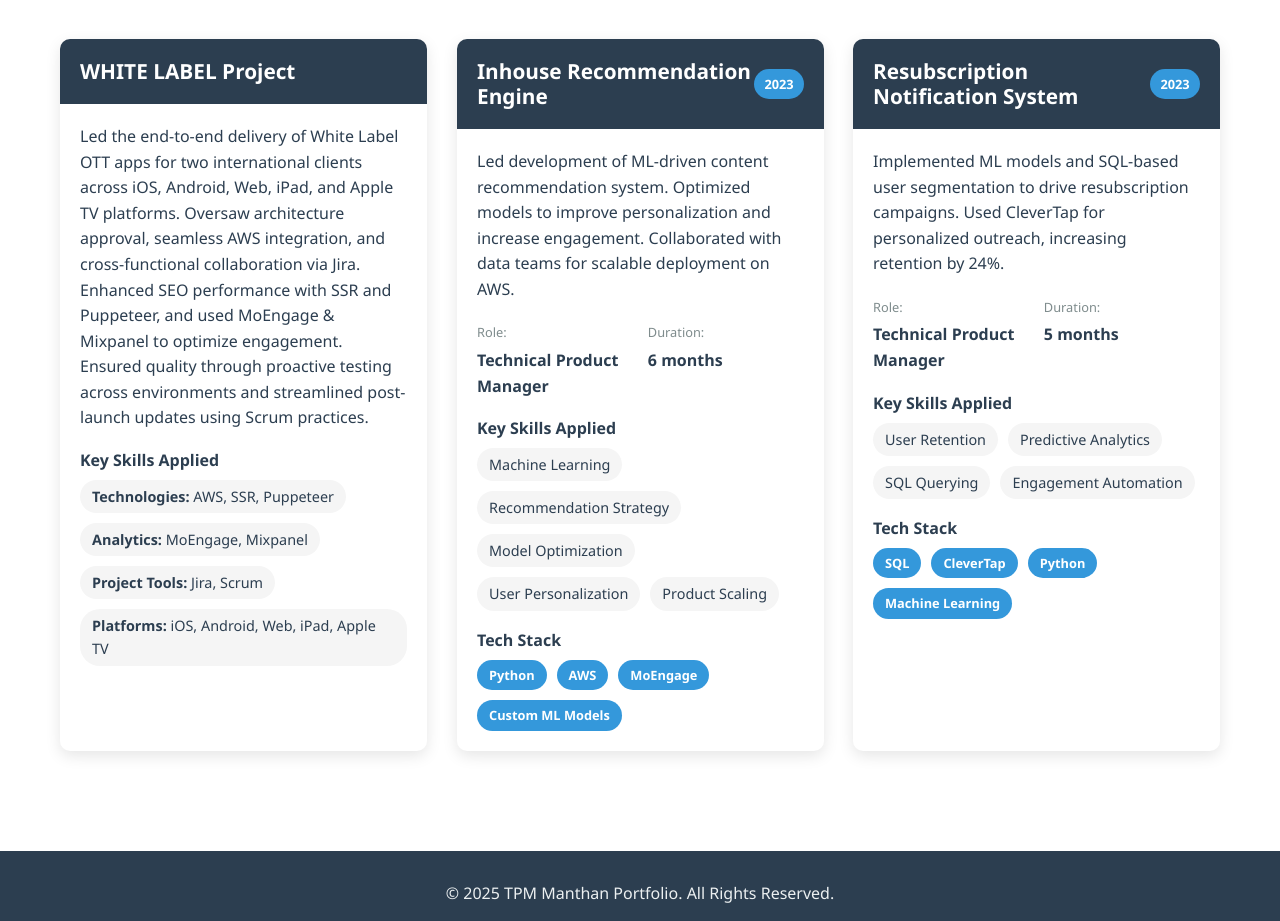
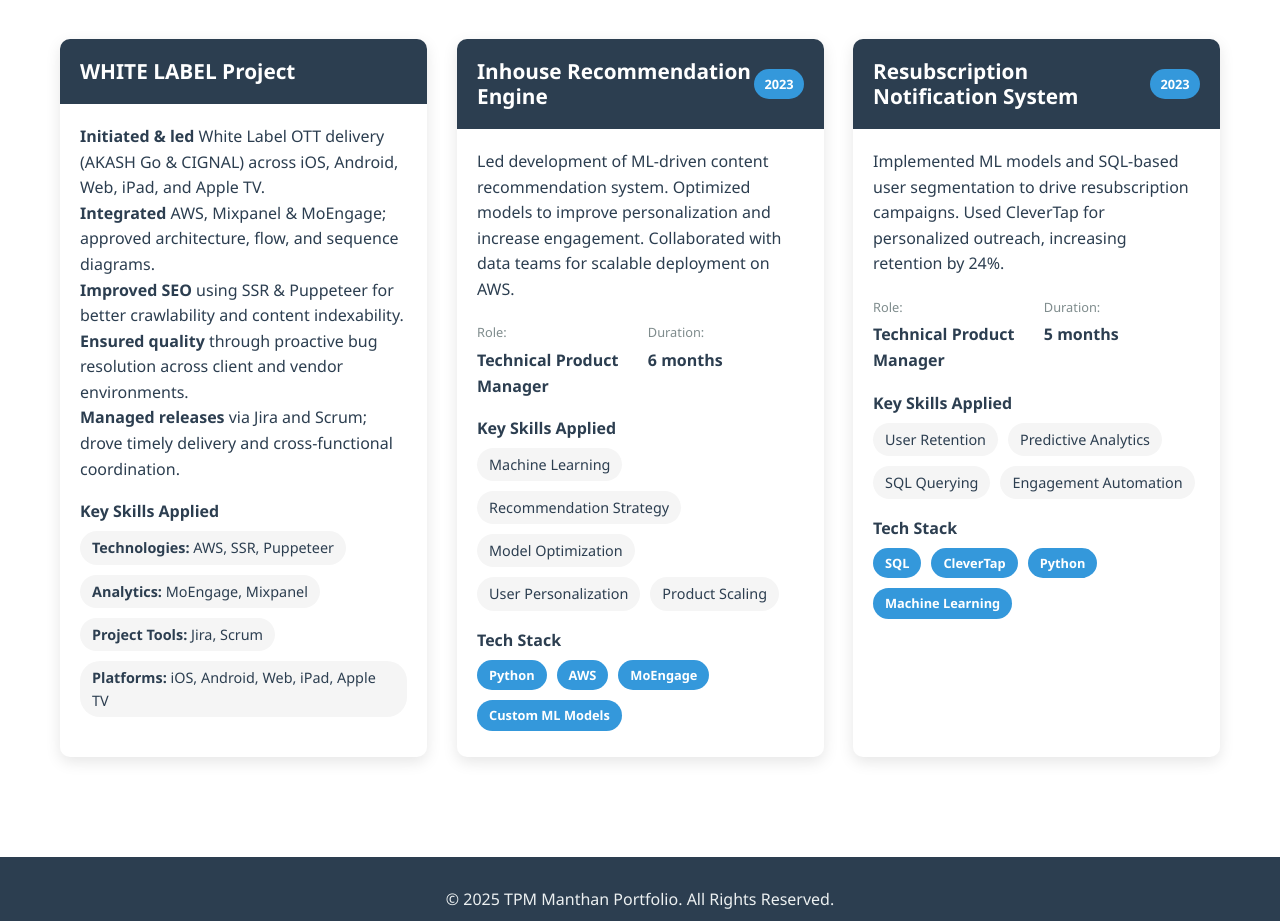
Before and after one commit to Manthansrivastav1234/manthanportfolio3d, a plain HTML site: page index.html in a window 1280 px wide. Shown: the part 2180-3101 px from the top of the page. Drawn offline with nearby package versions, Linux system fonts and the light colour scheme; animation ran at ten frames a second.

Commit message:
Update index.html

```diff
--- a/index.html
+++ b/index.html
@@ -108,10 +108,15 @@
             <h3>WHITE LABEL Project </h3>
           </div>
           <div class="project-body">
-            <p class="project-description">
-              Led the end-to-end delivery of White Label OTT apps  for two international clients across iOS, Android, Web, iPad, and Apple TV platforms. Oversaw architecture approval, seamless AWS integration, and cross-functional collaboration via Jira. Enhanced SEO performance with SSR and Puppeteer, and used MoEngage & Mixpanel to optimize engagement. Ensured quality through proactive testing across environments and streamlined post-launch updates using Scrum practices.
-            </p>
-            <div class="project-skills">
+           <ul class="project-description">
+
+             <li><strong>Initiated & led</strong> White Label OTT delivery (AKASH Go & CIGNAL) across iOS, Android, Web, iPad, and Apple TV.</li>
+             <li><strong>Integrated</strong> AWS, Mixpanel & MoEngage; approved architecture, flow, and sequence diagrams.</li>
+             <li><strong>Improved SEO</strong> using SSR & Puppeteer for better crawlability and content indexability.</li>
+             <li><strong>Ensured quality</strong> through proactive bug resolution across client and vendor environments.</li>
+             <li><strong>Managed releases</strong> via Jira and Scrum; drove timely delivery and cross-functional coordination.</li>
+            </ul>
+           <div class="project-skills">
               <h4>Key Skills Applied</h4>
               <ul class="skills-list">
                  <li><strong>Technologies:</strong> AWS, SSR, Puppeteer</li>
```
